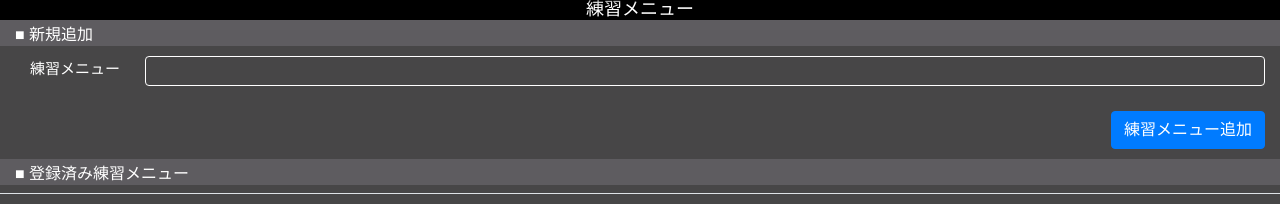
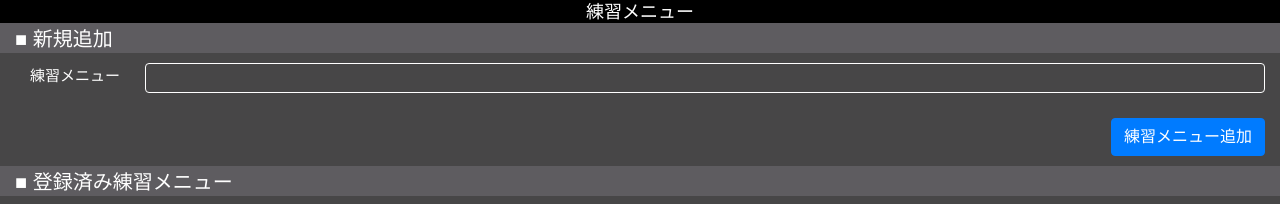
Before and after one commit to KeioSailingDev/web_yacht_note, a Flask app: page /admin/menu in a window 1280 px wide. Shown: the part 45-249 px from the top of the page. Run offline with Flask 2, Linux system fonts and the light colour scheme; data that the repository does not hold is empty; some libraries are stand-ins or nearby versions.

Commit message:
①波のアイコンを入れ替え②タイトルバーのCSSを変更

```diff
--- a/static/css/style.css
+++ b/static/css/style.css
@@ -138,27 +138,27 @@ h3.sub-fix-var {
 h5.first-sub-title {
   background-color: rgb(94,92,96);
   width: 100%;
-  height: 26px;
+  height: 30px;
   color: rgb(255,255,255);
-  font-size: 16px;
+  font-size: 20px;
   text-align: left;
   padding-left: 15px;
 
-  margin: 65px 0px 0px 0px;
-  padding-top: 5px;
-  padding-bottom: 5px;
+  margin: 68px 0px 0px 0px;
+  padding-top: 4px;
+  padding-bottom: 6px;
 }
 
 h5.sub-title {
   background-color: rgb(94,92,96);
   width: 100%;
-  height: 26px;
+  height: 30px;
   color: rgb(255,255,255);
-  font-size: 16px;
+  font-size: 20px;
   text-align: left;
   padding-left: 15px;
-  padding-top: 5px;
-  padding-bottom: 5px;
+  padding-top: 4px;
+  padding-bottom: 6px;
 }
 /*==========================================*/
 
@@ -246,8 +246,8 @@ table#toppage-table tr td:nth-of-type(3) {
 }
 
 table#toppage-table tr td:nth-of-type(4) {
-  padding-left: 0px;
-  padding-right: 0px;
+  padding-left: 3px;
+  padding-right: 3px;
 }
 
 table#toppage-table tr td:nth-of-type(5) {
@@ -276,7 +276,7 @@ table#toppage-table thead tr {
 
 /*==========練習概要ページ(outline_detail.html)==========*/
 table#sea-status {
-  margin: 10px 15px 10px 15px;
+  margin: 10px 15px 10px 45px;
 }
 
 td.status-icon {
```
Also changed, not shown: static/img/wave/wave_l.png, static/img/wave/wave_m.png, static/img/wave/wave_null.png, static/img/wave/wave_s.png.
